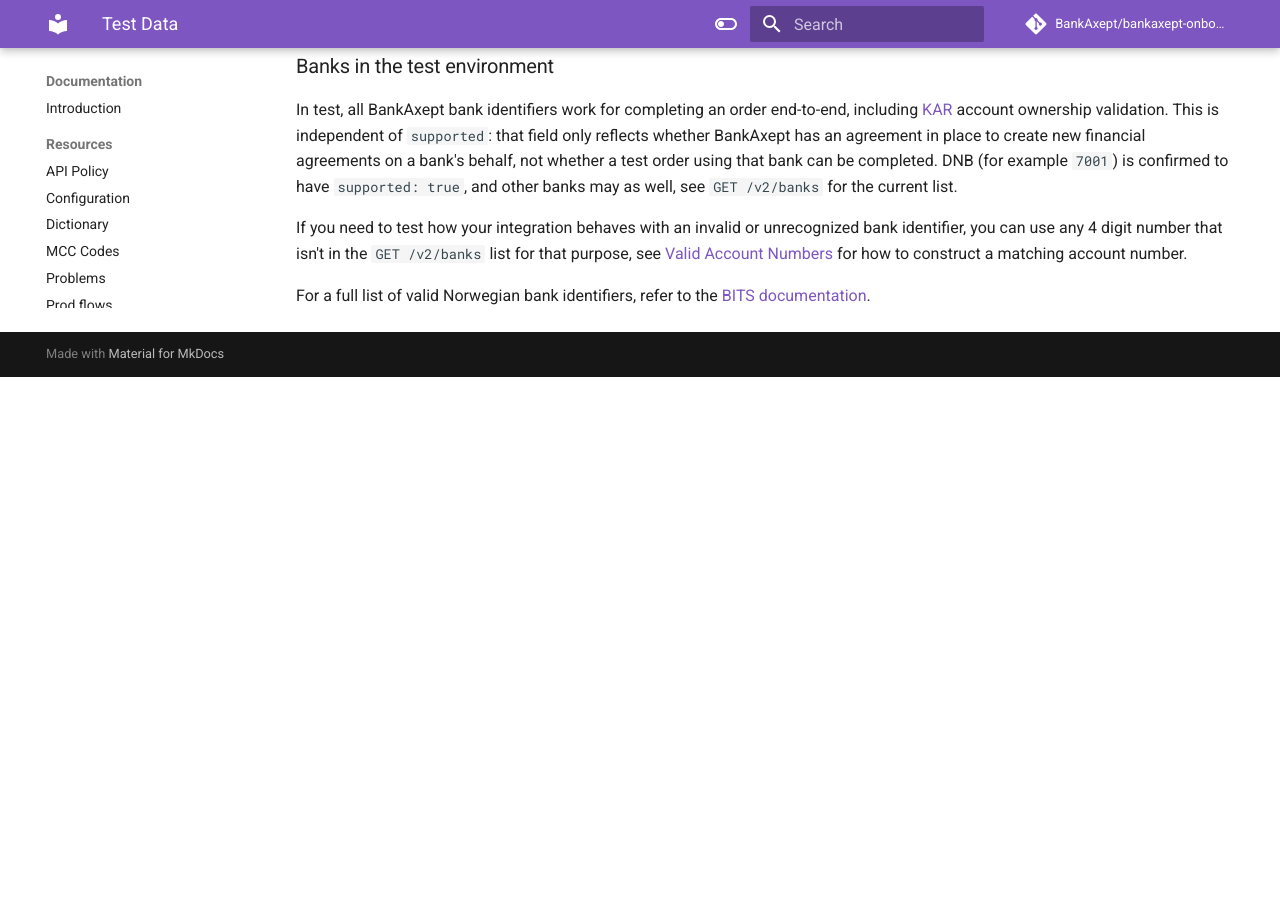
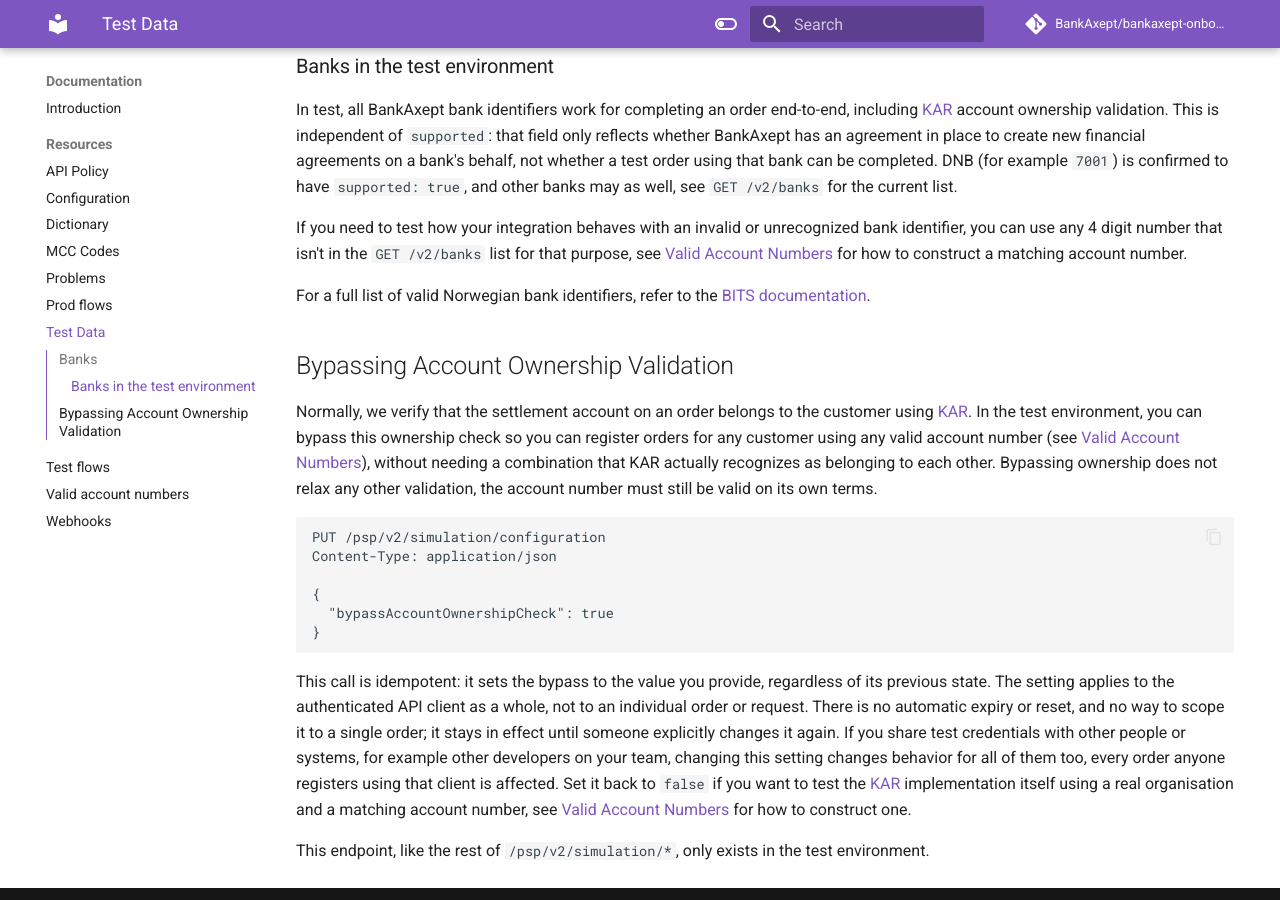
Before and after one commit to BankAxept/bankaxept-onboarding-external-documentation, an MkDocs documentation site: the page built from docs/test_data.md, in a window 1280 px wide and 900 px high, scrolled down 1235 px. Built offline with MkDocs 1.6.1 and Material for MkDocs 9.7.7, drawn with Linux system fonts in a browser that asks for light colours; comment, search, counter and statistics services are not loaded; before the commit the page ends 1612 px from its top, so only the background shows below that.

Commit message:
Test data bypass ownership (#60)
* Test data bypass ownership

* Address review: clarify bypass scope, split long sentence, fix route prefix consistency

* Simplify wording: valid account number already implies a valid bank identifier

````diff
--- a/docs/test_data.md
+++ b/docs/test_data.md
@@ -44,3 +44,20 @@ In test, all BankAxept bank identifiers work for completing an order end-to-end,
 If you need to test how your integration behaves with an invalid or unrecognized bank identifier, you can use any 4 digit number that isn't in the `GET /v2/banks` list for that purpose, see [Valid Account Numbers](./valid_account_numbers.md) for how to construct a matching account number.
 
 For a full list of valid Norwegian bank identifiers, refer to the [BITS documentation](https://www.bits.no/document/iban/).
+
+## Bypassing Account Ownership Validation
+
+Normally, we verify that the settlement account on an order belongs to the customer using [KAR](dictionary.md). In the test environment, you can bypass this ownership check so you can register orders for any customer using any valid account number (see [Valid Account Numbers](./valid_account_numbers.md)), without needing a combination that KAR actually recognizes as belonging to each other. Bypassing ownership does not relax any other validation, the account number must still be valid on its own terms.
+
+```http
+PUT /psp/v2/simulation/configuration
+Content-Type: application/json
+
+{
+  "bypassAccountOwnershipCheck": true
+}
+```
+
+This call is idempotent: it sets the bypass to the value you provide, regardless of its previous state. The setting applies to the authenticated API client as a whole, not to an individual order or request. There is no automatic expiry or reset, and no way to scope it to a single order; it stays in effect until someone explicitly changes it again. If you share test credentials with other people or systems, for example other developers on your team, changing this setting changes behavior for all of them too, every order anyone registers using that client is affected. Set it back to `false` if you want to test the [KAR](dictionary.md) implementation itself using a real organisation and a matching account number, see [Valid Account Numbers](./valid_account_numbers.md) for how to construct one.
+
+This endpoint, like the rest of `/psp/v2/simulation/*`, only exists in the test environment.
````
